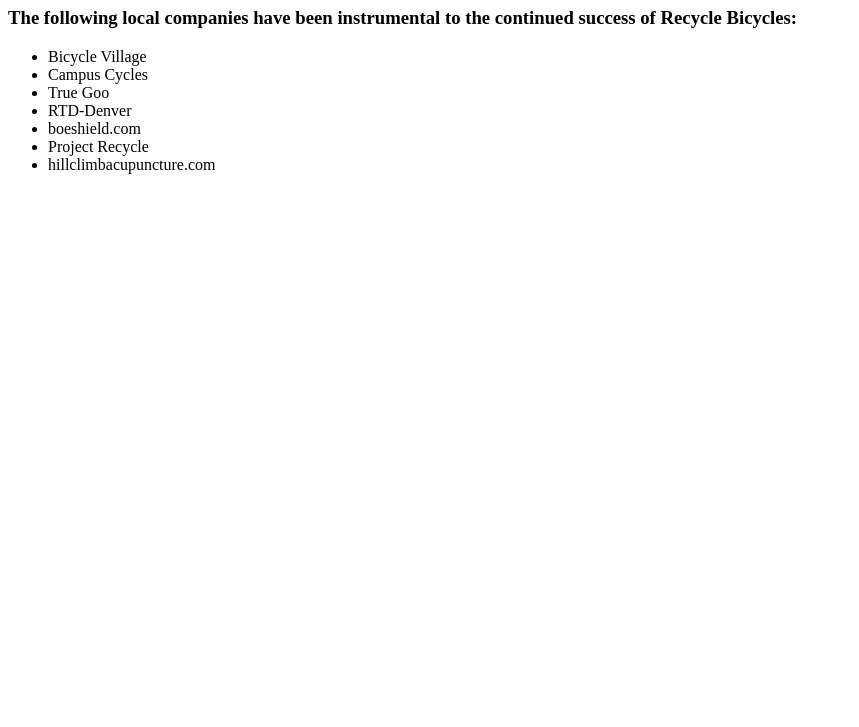
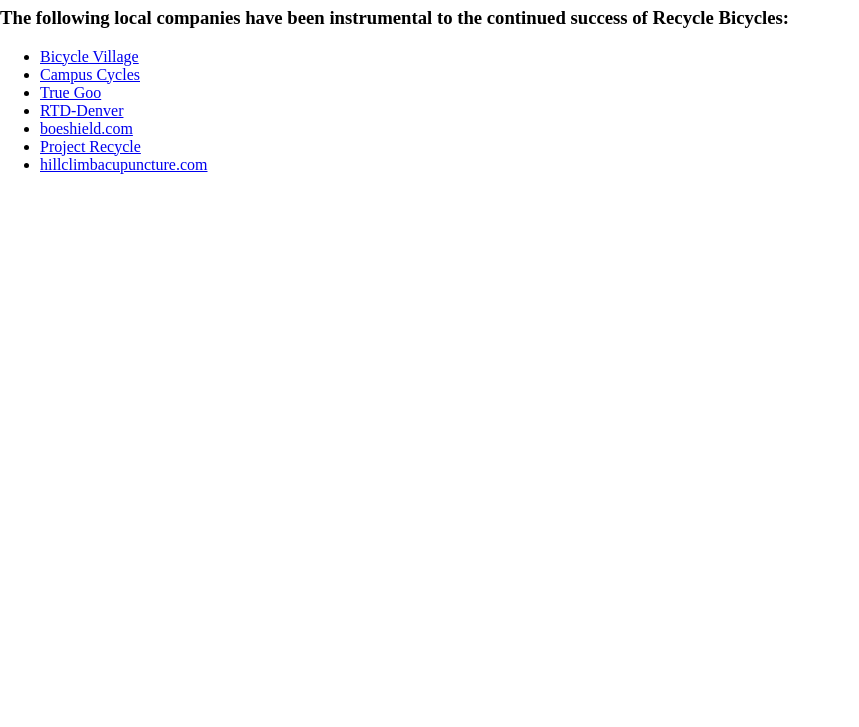
Before and after one commit to JulieDeM/Recycle-Bicycles, a plain HTML site: page sponsors.html in a window 1280 px wide. Shown: the part 73-800 px from the top of the page, without its empty margins (0-859 px from the left). Drawn offline with Linux system fonts and the light colour scheme.

```diff
--- /dev/null
+++ b/css/sponsors.css
@@ -0,0 +1,7 @@
+body{
+  padding: 0;
+  margin: 0;
+}
+#sponsor-list{
+
+}
--- a/sponsors.html
+++ b/sponsors.html
@@ -3,18 +3,19 @@
   <head>
     <meta charset="utf-8">
     <title>Recycle Bicycles | A Non Profit Corporation</title>
+    <link rel="stylesheet" href="/css/sponsors.css" media="screen" title="no title">
   </head>
   <body>
     <h1>Thank you to our Sponsors!</h1>
     <h3>The following local companies have been instrumental to the continued success of Recycle Bicycles:</h3>
-    <ul>
-      <li>Bicycle Village</li>
-      <li>Campus Cycles</li>
-      <li>True Goo</li>
-      <li>RTD-Denver</li>
-      <li>boeshield.com</li>
-      <li>Project Recycle</li>
-      <li>hillclimbacupuncture.com</li>
+    <ul id="sponsor-list">
+      <li><a href="#">Bicycle Village</a></li>
+      <li><a href="#">Campus Cycles</a></li>
+      <li><a href="#">True Goo</a></li>
+      <li><a href="#">RTD-Denver</a></li>
+      <li><a href="#">boeshield.com</a></li>
+      <li><a href="#">Project Recycle</a></li>
+      <li><a href="#">hillclimbacupuncture.com</a></li>
     </ul>
   </body>
 </html>
```
Also changed, not shown: index.html (+3 -2 lines).
